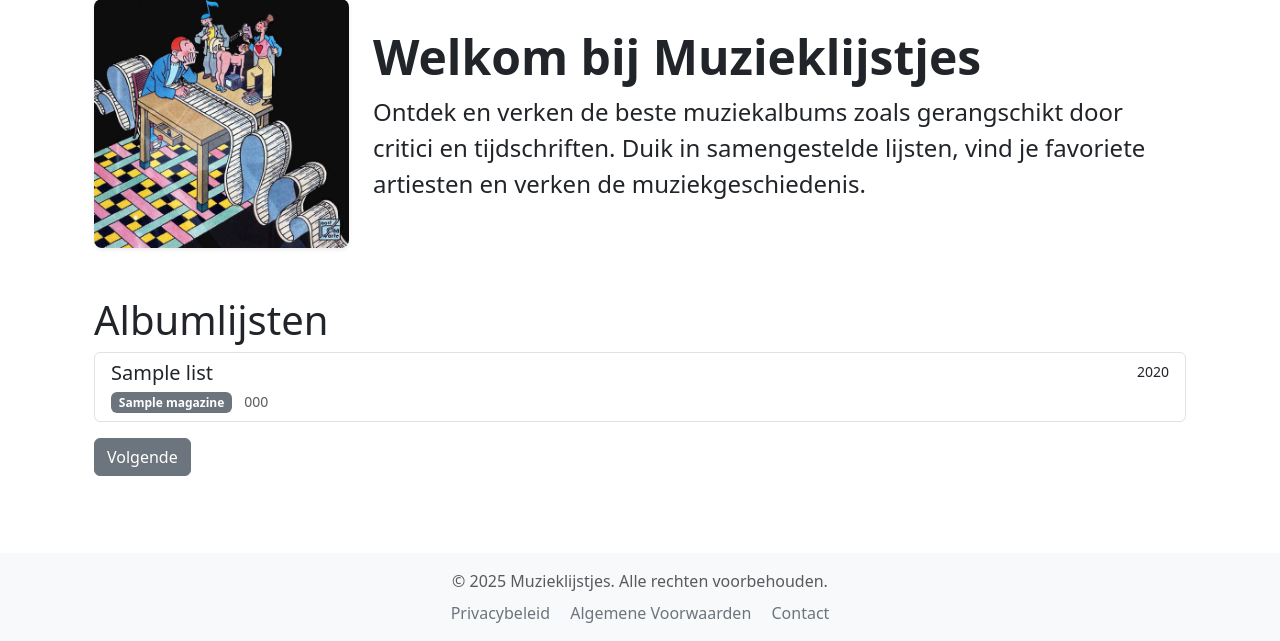
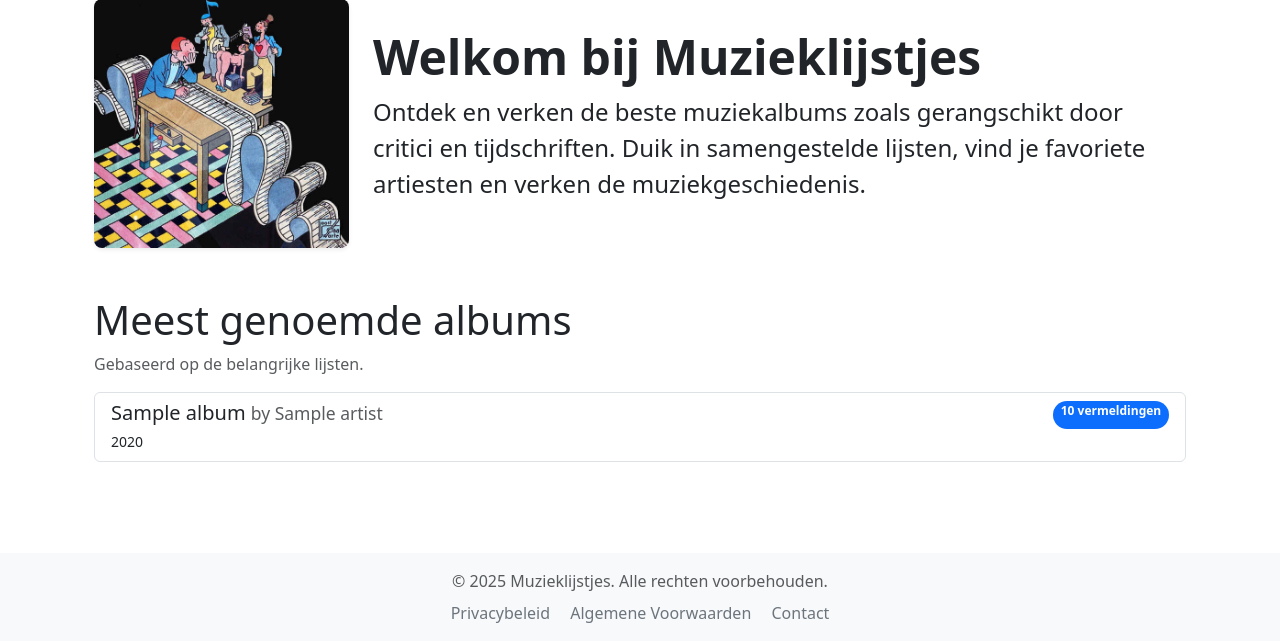
Before and after one commit to roelvanduijnhoven/muzieklijstjes-vibe, a Symfony app: template templates/homepage/index.html.twig in a window 1280 px wide. Shown: the part 159-800 px from the top of the page. Run offline with Twig, Linux system fonts and the light colour scheme; the template is opened without the code that fills it: most values are stand-ins (such as "Sample title", 1, 10 or a date in 2020); some libraries are stand-ins or nearby versions.

Commit message:
Refactor homepage to display most listed albums from important lists, replacing previous pagination logic. Update template to reflect new data structure and improve localization with Dutch titles.

```diff
--- a/templates/homepage/index.html.twig
+++ b/templates/homepage/index.html.twig
@@ -12,35 +12,21 @@
         </div>
     </div>
 
-    <h1>Albumlijsten</h1>
+    <h1>Meest genoemde albums</h1>
+    <p class="text-muted">Gebaseerd op de belangrijke lijsten.</p>
     <div class="list-group">
-        {% for list in lists %}
-            <a href="{{ path('app_list_show', {id: list.id}) }}" class="list-group-item list-group-item-action">
+        {% for item in aggregatedAlbums %}
+            {% set album = item.album %}
+            <a href="{{ path('app_album_show', {id: album.id}) }}" class="list-group-item list-group-item-action">
                 <div class="d-flex w-100 justify-content-between">
-                    <h5 class="mb-1">{{ list.title }}</h5>
-                    {% if list.releaseYear %}
-                        <small>{{ list.releaseYear }}</small>
-                    {% endif %}
+                    <h5 class="mb-1">{{ album.title }} <small class="text-muted">by {{ album.artist.name }}</small></h5>
+                    <span class="badge bg-primary rounded-pill">{{ item.score }} vermeldingen</span>
                 </div>
-
-                {% if list.type == 'aggregate' %}
-                    <span class="badge bg-primary rounded-pill">Verzamelijst</span>
-                {% endif %}
-                {% if list.magazine %}
-                    <span class="badge bg-secondary">{{ list.magazine.name }}</span>
-                {% endif %}
-                {% if list.code %}
-                    <small class="text-muted ms-2">{{ list.code }}</small>
+                {% if album.releaseYear %}
+                    <small>{{ album.releaseYear }}</small>
                 {% endif %}
             </a>
         {% endfor %}
     </div>
-
-    <div class="mt-3">
-        {% if page > 1 %}
-            <a href="{{ path('app_home', {page: page - 1}) }}" class="btn btn-secondary">Vorige</a>
-        {% endif %}
-        <a href="{{ path('app_home', {page: page + 1}) }}" class="btn btn-secondary">Volgende</a>
-    </div>
 </div>
 {% endblock %}
```
Also changed, not shown: src/Controller/HomepageController.php (+4 -11 lines), src/Repository/AlbumRepository.php (+25 -0 lines).
